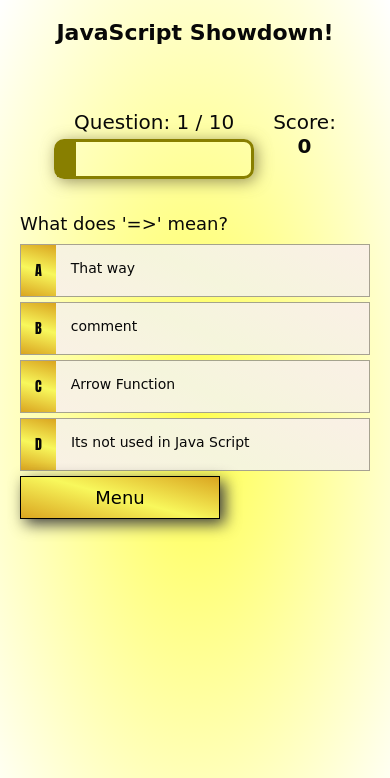
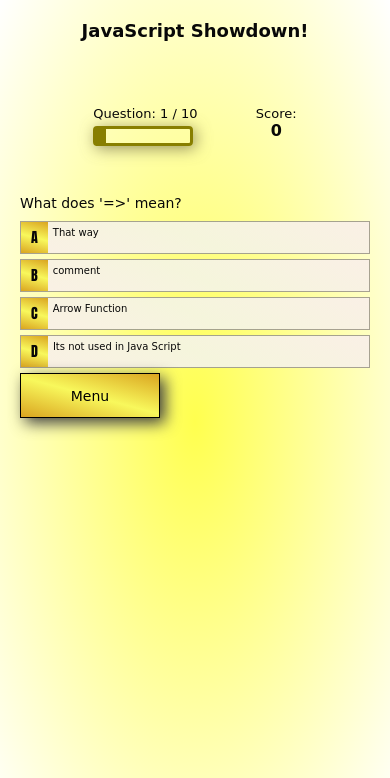
Before and after one commit to Danger0101/JavaScript-Quiz-PP2, a plain HTML site: page quiz.html in a window 390 px wide. Shown: the top 778 px of the page. Drawn offline with Linux system fonts and the light colour scheme; a web font is replaced by a local one.

Commit message:
Add more responsive CSS
Add/update responsiveness CSS and progress bar filling should work properly now (fill all the bar)

```diff
--- a/assets/css/style.css
+++ b/assets/css/style.css
@@ -170,7 +170,7 @@ h6 {
 }
 .choice-prefix {
         font-family: Impact, Haettenschweiler, 'Arial Narrow Bold', sans-serif;
-        padding: 1.5rem 1em;
+        padding: 1.5rem 1rem;
         background: var(--golden-button);
 }
 
@@ -178,15 +178,15 @@ h6 {
         padding: 1.5rem;
         width: 100%;
 }
-
+/* Highlight for correct answer */
 .correct {
         background: var(--green-highlight);
 }
-
+/* Highlight for incorrect anwser */
 .incorrect {
         background: var(--red-highlight);
 }
-
+/* End quiz CSS */
 /* HUD */
 #hud {
         display: flex;
@@ -208,12 +208,12 @@ h6 {
         height: 4rem;
         width: 20rem;
         border: 0.3rem solid rgb(136, 127, 0);
-        border-radius: 1rem;
+        border-radius: 0.8rem;
         box-shadow: 0.25rem 0.25rem 1.5rem rgba(109, 101, 65, 0.699);
 }
 
 #progress-bar-full {
-        height: 3.45rem;
+        height: 3.6rem;
         background-color: rgb(136, 127, 0);
         width: 0%;
 }
@@ -290,13 +290,13 @@ footer a {
         }
 
         h2 {
-                font-size: 2.4rem;
+                font-size: 1.8rem;
         }
         h3 {
-                font-size: 2.2rem;
+                font-size: 1.7rem;
         }
         P, li, a {
-                font-size: 1.8rem
+                font-size: 1.5rem
         }
         footer a {
                 font-size: 4rem;
@@ -307,19 +307,46 @@ footer a {
         .how-txt {
                 font-size: 1rem;
         }
+        .choice-container {
+                font-size: 1.8rem;
+        }
+        .choice-prefix {
+                padding: 0.5rem 1rem;
+        }
+
+        .choice-text {
+                padding: 0.5rem;
+                font-size: 1.2rem;
+        }
+        .btn {
+                height: 4.5rem;
+                width: 14rem;
+                font-size: 1.4rem;
+        }
+        #progress-bar {
+                height: 2rem;
+                width: 10rem;
+                border-radius: 0.4rem;
+        }
+        .hud-prefix {
+                font-size: 1.3rem;
+        }
+        #progress-bar-full {
+                height: 1.7rem;
+        }
 }
 
 /* For Screens 450px and bellow */
 @media screen and (max-width: 450px) {
         h1 {
-                font-size: 2.2rem;
+                font-size: 1.8rem;
         }
 
         h2 {
-                font-size: 2rem;
+                font-size: 1.6rem;
         }
         h3 {
-                font-size: 1.8rem;
+                font-size: 1.4rem;
         }
         P, li, a {
                 font-size: 1.4rem
@@ -330,4 +357,14 @@ footer a {
         .how-txt {
                 font-size: 1rem;
         }
+        .choice-container {
+                font-size: 1.8rem;
+        }
+        .choice-prefix {
+                padding: 0.5rem 1rem;
+        }
+
+        .choice-text {
+                font-size: 1rem;
+        }
 }
```
